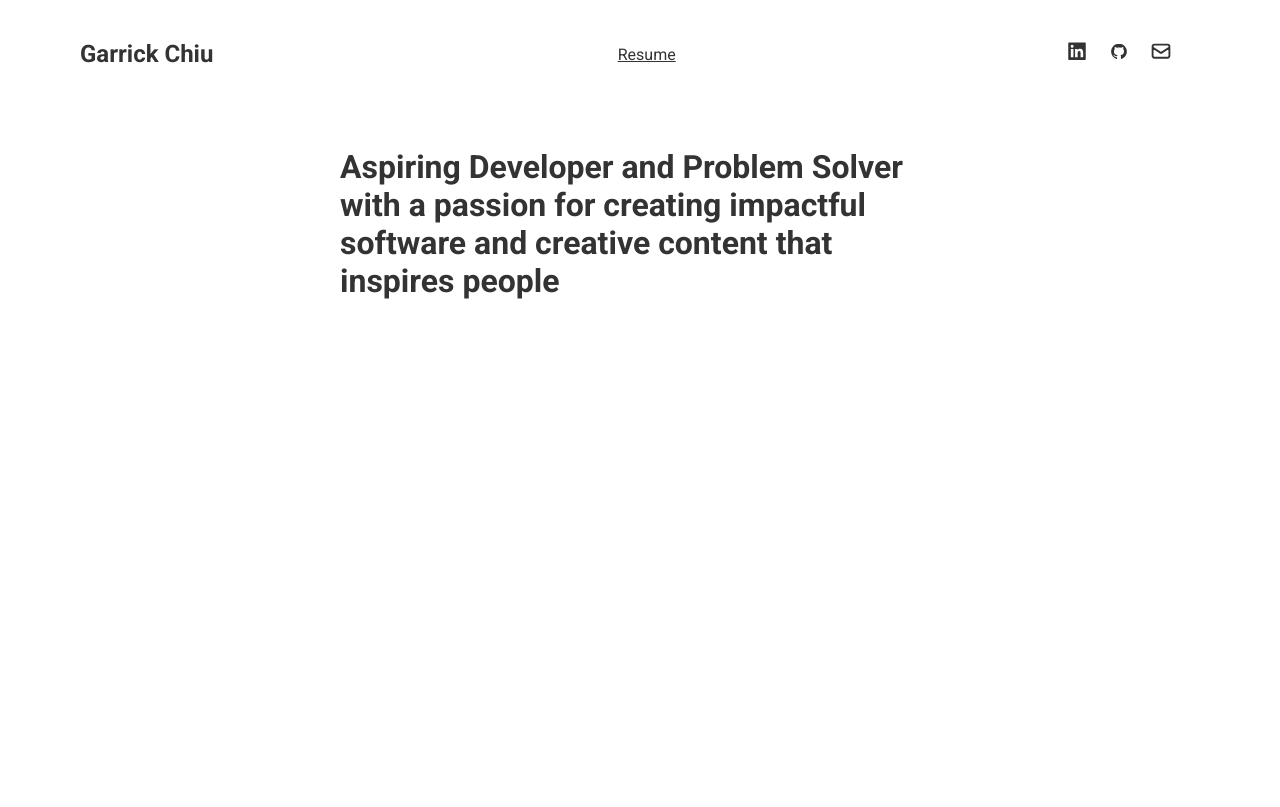
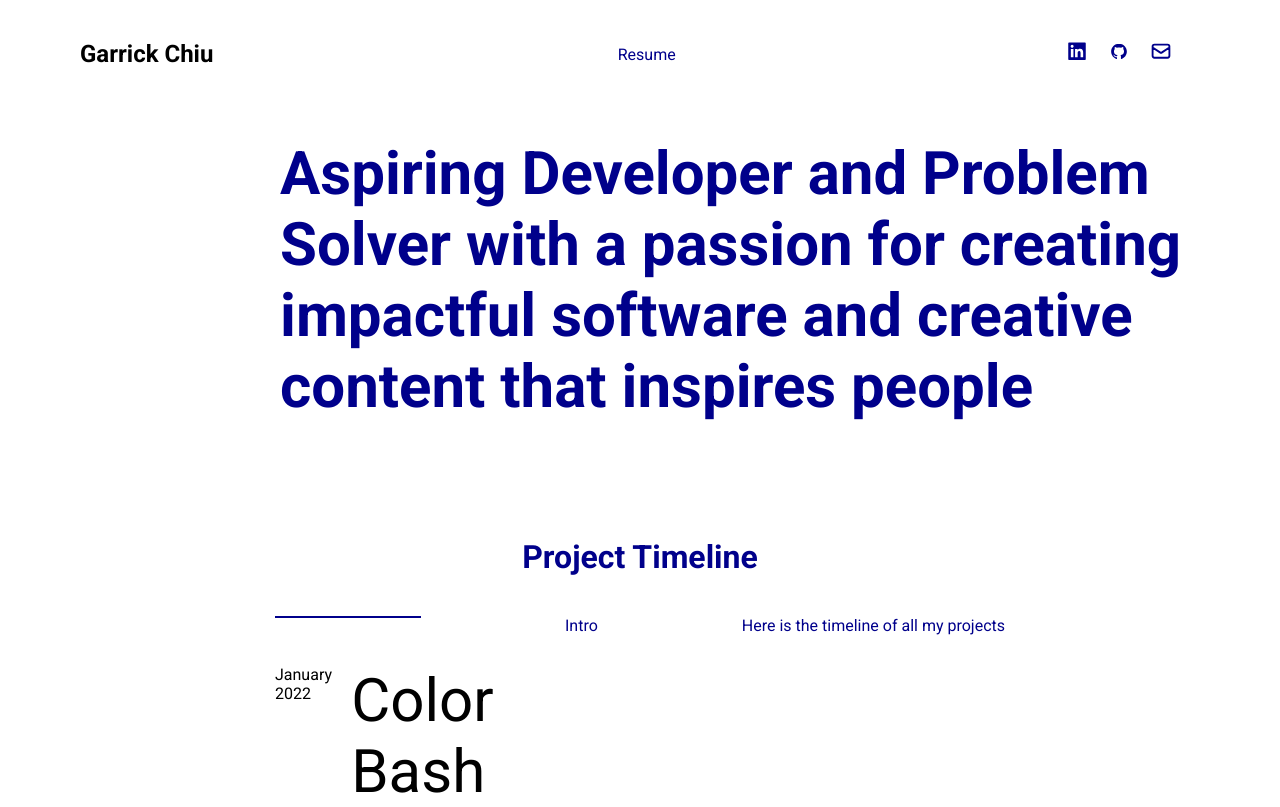
Before and after one commit to GarrickC23/Garrick-Website, a React (Create React App) app in the folder garrickwebsite/: page / in a window 1280 px wide. Built offline with nearby package versions, Linux system fonts and the light colour scheme; some icons are missing.

Commit message:
Worked on Intro and Started Project Timeline

```diff
--- a/garrickwebsite/src/pages/Home/Home.js
+++ b/garrickwebsite/src/pages/Home/Home.js
@@ -1,14 +1,18 @@
 import React from "react";
 import Navbar from "../components/Navbar";
 import Introduction from "../Introduction/Introduction";
+import Timeline from "../Timeline/Timeline";
 
 function Home() {
     return (
         <div className="home">
             <Navbar />
             <div className="content">
-                <div className="content-container">
+                <div className="introduction">
                     <Introduction />
+                </div>
+                <div className="timeline">
+                    <Timeline />
                 </div>
             </div>
         </div>
--- /dev/null
+++ b/garrickwebsite/src/pages/Introduction/Introduction.css
@@ -0,0 +1,16 @@
+/* base styles */
+*{
+    margin: 0;
+    font-family: "Roboto";
+}
+
+.introduction {
+    padding-bottom: 400px;
+}
+
+.Introduction h1 {
+    color: darkblue;
+    float: right;
+    max-width: 1000px;
+    font-size: 60px;
+}
--- a/garrickwebsite/src/pages/Introduction/Introduction.js
+++ b/garrickwebsite/src/pages/Introduction/Introduction.js
@@ -1,4 +1,5 @@
 import React from "react";
+import "./Introduction.css";
 
 function Introduction() {
     return (
--- /dev/null
+++ b/garrickwebsite/src/pages/Timeline/Timeline.css
@@ -0,0 +1,36 @@
+/* base styles */
+* {
+    margin: 0;
+    font-family: "Roboto";
+}
+
+.title {
+    text-align: center;
+    padding-bottom: 40px;
+    color: darkblue;
+}
+
+.intro {
+    display: flex;
+    justify-content: space-between;
+    padding-right: 275px;
+    padding-left: 275px;
+    padding-bottom: 30px;
+    color: darkblue;
+}
+
+.line {
+    width: 20%;
+    border-top: 2px solid darkblue;
+}
+
+.top {
+    display: flex;
+    justify-content: space-between;
+    padding-right: 700px;
+    padding-left: 275px;
+}
+
+.name {
+    font-size: 60px;
+}
--- a/garrickwebsite/src/pages/Timeline/Timeline.js
+++ b/garrickwebsite/src/pages/Timeline/Timeline.js
@@ -1 +1,25 @@
 import React from "react";
+import './Timeline.css'
+
+function Timeline() {
+    return (
+       <time className="timeline">
+            <div className="title">
+                <h1>Project Timeline</h1>
+            </div>
+            <div className="intro">
+                <div class="line"></div>
+                <p>Intro</p>
+                <p>Here is the timeline of all my projects</p>
+            </div>
+            <div className="project">
+                <div class="top">
+                    <div class="date">January 2022</div>
+                    <div class="name">Color Bash</div>
+                </div>
+            </div>
+       </time>
+    )
+}
+
+export default Timeline;
--- a/garrickwebsite/src/pages/components/Navbar.css
+++ b/garrickwebsite/src/pages/components/Navbar.css
@@ -5,12 +5,12 @@
 * {
   margin: 0;
   font-family: "Roboto";
-  color: #333;
 }
 .navbar {
   padding-top: 20px;
   padding-right: 60px;
   padding-left: 60px;
+  padding-bottom: 50px;
   display: flex;
   justify-content: space-between;
   align-items: center;
@@ -21,7 +21,6 @@
 }
 .center {
   text-align: center;
-  text-decoration: none;
 }
 .right {
   padding: 20px;
@@ -29,13 +28,14 @@
   scale: 1.4;
 }
 .navbar a {
-  padding: 7px
+  padding: 7px;
+  color: darkblue;
+  text-decoration: none;
 }
 .navbar a:hover {
-  color: #f1356d;
+  color: red;
 }
-.content {
+/* .content {
+  margin: 40px auto;
   max-width: 600px;
-  margin: 40px auto;
-  padding: 20px;
-}
+} */
--- a/garrickwebsite/src/pages/components/Navbar.js
+++ b/garrickwebsite/src/pages/components/Navbar.js
@@ -15,10 +15,10 @@ const Navbar = () => {
                 <a href="/">Resume</a>
             </div>
             <div className="right">
-                <a href="https://www.linkedin.com/in/garrick-chiu/"><AiFillLinkedin/></a>
-                <a href="https://github.com/GarrickC23"><DiGithubBadge/></a>
-                <a href="garrickchiu0723@gmail.com"><HiOutlineMail/></a>
-                <a href="https://garrickchiu.itch.io/"><FaItchIo/></a>
+                <a href="https://www.linkedin.com/in/garrick-chiu/" target="_blank"><AiFillLinkedin/></a>
+                <a href="https://github.com/GarrickC23" target="_blank"><DiGithubBadge/></a>
+                <a href="garrickchiu0723@gmail.com" target="_blank"><HiOutlineMail/></a>
+                <a href="https://garrickchiu.itch.io/" target="_blank"><FaItchIo/></a>
             </div>
         </nav>
     )
```
